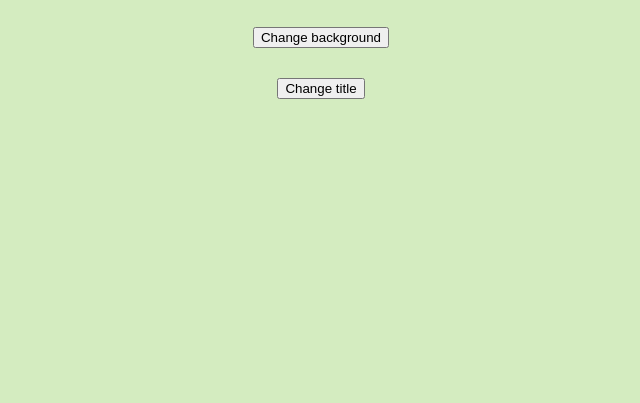
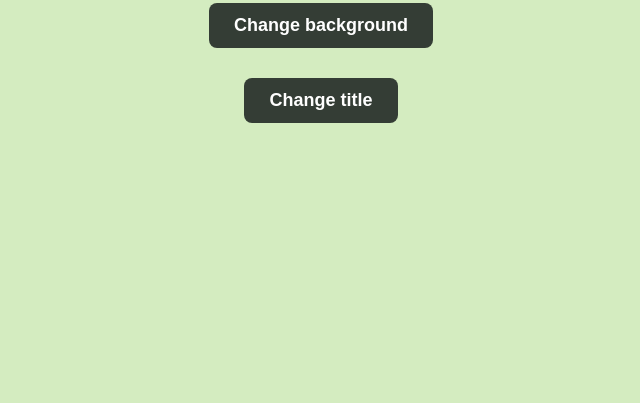
Before and after one commit to ruslanmayuk-cmyk/git_71_lesson2, a plain HTML site: page index.html in a window 1280 px wide. Shown: the part 397-800 px from the top of the page, without its empty margins (319-959 px from the left). Drawn offline with Linux system fonts and the light colour scheme.

Commit message:
Add structure

```diff
--- a/index.html
+++ b/index.html
@@ -10,8 +10,8 @@
     <div id="root">
     <h1>Git: cloning</h1>
     <h3>Lesson 2</h3>
-    <button type="button">Change background</button>
-    <button type="button">Change title</title></button>
+    <button type="button" class="button">Change background</button>
+    <button type="button" class="button">Change title</title></button>
     </div>
 </body>
 </html>
--- a/styles.css
+++ b/styles.css
@@ -32,7 +32,7 @@ li {
 }
 
 .button {
-  background-color: #4caf50;
+  background-color: #343d35;
   color: white;
   border: none;
   border-radius: 8px;
@@ -43,5 +43,5 @@ li {
 }
 
 button:hover {
-  background-color: #45a049;
+  background-color: #4caf50;
 }
```
Also changed, not shown: 1 other file.
